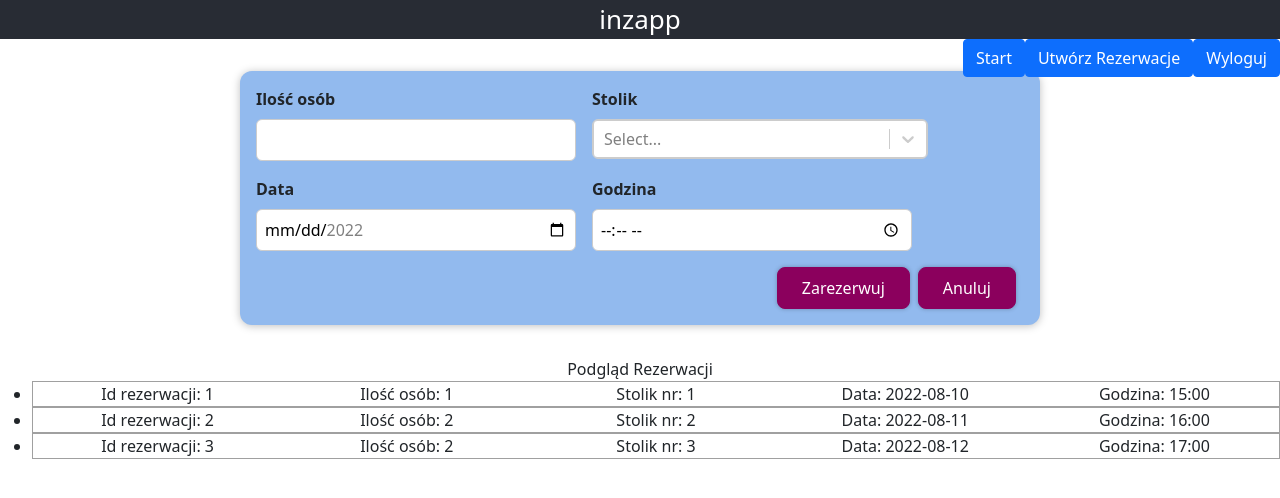
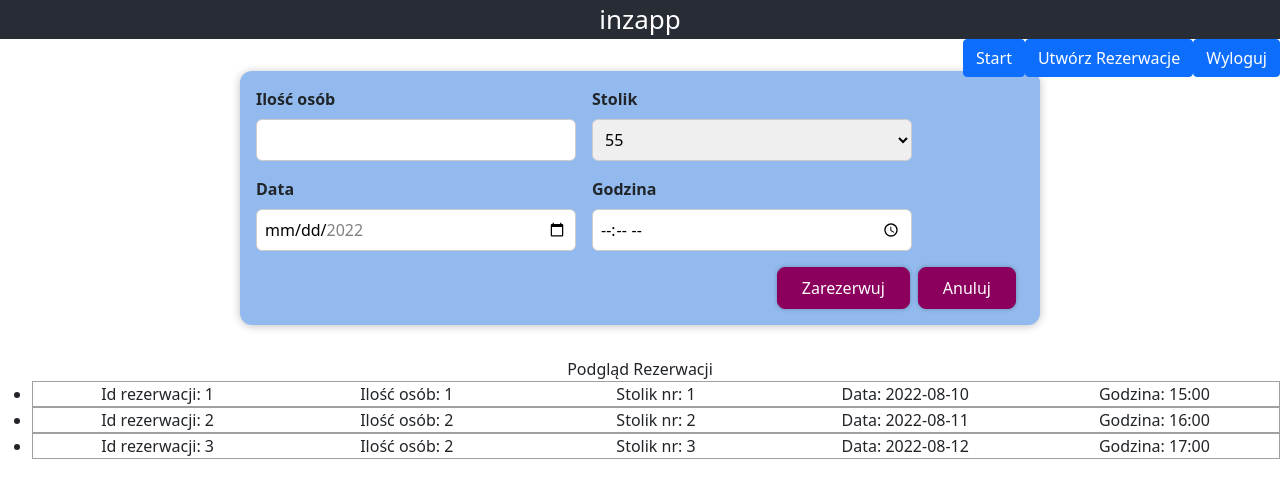
Before and after one commit to mturczak/inzapp, a React (Create React App) app: page / in a window 1280 px wide. Shown: the top 498 px of the page. Built offline with nearby package versions, Linux system fonts and the light colour scheme.

Commit message:
changed select of tables, problem with callback

```diff
--- a/src/App.js
+++ b/src/App.js
@@ -5,51 +5,68 @@ import ReservationForm from "./NewReservation/ReservationForm";
 import ReservationPreview from "./NewReservation/ReservationPreviev";
 import { useState } from "react";
 
-
-
 const example_tables = [
-  {id: 1, table_size: 1, isBusy:false},
-  {id: 2, table_size: 2, isBusy:true},
-  {id: 3, table_size: 2, isBusy:false},
-  {id: 4, table_size: 3, isBusy:true},
-  {id: 5, table_size: 3, isBusy:true},
-  {id: 6, table_size: 4, isBusy:true}
-]
+  { id: 1, table_size: 1, isBusy: false },
+  { id: 2, table_size: 2, isBusy: true },
+  { id: 3, table_size: 2, isBusy: false },
+  { id: 4, table_size: 3, isBusy: true },
+  { id: 5, table_size: 3, isBusy: true },
+  { id: 6, table_size: 4, isBusy: true },
+];
 
 const example_reservations = [
-  {id: 1, table_id: 1, size:1, reservation_date: '2022-08-10' , reservation_time:'15:00'},
-  {id: 2, table_id: 2, size:2, reservation_date: '2022-08-11', reservation_time:'16:00'},
-  {id: 3, table_id: 3, size:2, reservation_date: '2022-08-12', reservation_time:'17:00'}
-
-]
+  {
+    id: 1,
+    table_id: 1,
+    size: 1,
+    reservation_date: "2022-08-10",
+    reservation_time: "15:00",
+  },
+  {
+    id: 2,
+    table_id: 2,
+    size: 2,
+    reservation_date: "2022-08-11",
+    reservation_time: "16:00",
+  },
+  {
+    id: 3,
+    table_id: 3,
+    size: 2,
+    reservation_date: "2022-08-12",
+    reservation_time: "17:00",
+  },
+];
 
 const App = (props) => {
-  const [reservations, setReservations] = useState (example_reservations);
+  const [reservations, setReservations] = useState(example_reservations);
   const addReservationHandler = (reservation) => {
     setReservations((prevReservations) => {
       console.log([...prevReservations, reservation]);
-      return ([...prevReservations, reservation]);
-
+      return [...prevReservations, reservation];
     });
   };
   const onSaveReservationDataHandler = (enterReservationData) => {
     const reservationData = {
       ...enterReservationData,
-      id:Math.random().toString()
-    }
+      id: Math.random().toString(),
+    };
 
     props.onAddReservation(reservationData);
-
-  }
-
+  };
 
   return (
     <div className="App">
       <header className="App-header">inzapp</header>
       <NavBar />
-      <ReservationForm records={reservations} tables={example_tables} onSaveReservationData ={onSaveReservationDataHandler} onSaveReservation={addReservationHandler} />
+      <ReservationForm
+        records={reservations}
+        tables={example_tables}
+        onSaveReservationData={onSaveReservationDataHandler}
+        onSaveReservation={addReservationHandler}
+      />
       <ReservationPreview records={reservations} />
-    </ div>
+    </div>
   );
 };
 
--- a/src/NavBar/NavBar.css
+++ b/src/NavBar/NavBar.css
@@ -1,5 +1,4 @@
 .navBar {
-
-    position: fixed;
-    right:0%;
+  position: fixed;
+  right: 0%;
 }
--- a/src/NewReservation/Reservation.css
+++ b/src/NewReservation/Reservation.css
@@ -1,14 +1,10 @@
 .single_reservation {
+  border: 1px solid #a0a0a0;
 
-    border: 1px solid #a0a0a0;
-
-
-    display:flex;
+  display: flex;
 }
 
 .single_reservation_info {
-
-
-    display: inline-block;
-    width:30%;
+  display: inline-block;
+  width: 30%;
 }
--- a/src/NewReservation/ReservationForm.css
+++ b/src/NewReservation/ReservationForm.css
@@ -32,19 +32,18 @@
   max-width: 100%;
 }
 
-  .new-reservation__control_select {
+.new-reservation__control select {
   font: inherit;
-    padding: 0rem;
+  padding: 0.5rem;
   border-radius: 6px;
   border: 1px solid #ccc;
-    width: 21rem;
+  width: 20rem;
   max-width: 100%;
 }
 
 .new-reservation__actions {
   text-align: right;
 }
-
 
 .button {
   width: 100%;
--- a/src/NewReservation/ReservationForm.js
+++ b/src/NewReservation/ReservationForm.js
@@ -1,35 +1,60 @@
-import React, { useState } from "react";
+import React, { useEffect, useState } from "react";
 import "./ReservationForm.css";
-import Select from "react-select";
+
+import TablesInSelect from "./TablesInSelect";
 
 let now = new Date();
-let todaysDate =
-  (now.getFullYear() +
+let todaysDate = (
+  now.getFullYear() +
   "-" +
   ("0" + (now.getMonth() + 1)).slice(-2) +
   "-" +
-  ( "0" + now.getDate()).slice(-2)).toString();
+  ("0" + now.getDate()).slice(-2)
+).toString();
 
-  let maxReservationDate = new Date( now.setMonth(now.getMonth() + 1)).toISOString().slice(0,10);
+let maxReservationDate = new Date(now.setMonth(now.getMonth() + 1))
+  .toISOString()
+  .slice(0, 10);
 
-
-
+// let sizeMatchedTables = [
+//   { id: 55, table_size: 1, isBusy: false },
+//   { id: 56, table_size: 2, isBusy: true },
+// ];
 
 const ReservationForm = (props) => {
   const [enteredSize, setEnteredSize] = useState("");
   const [enteredTable, setEnteredTable] = useState("");
   const [enteredDate, setEnteredDate] = useState("");
   const [enteredTime, setEnteredTime] = useState("");
+  const [sizeMatchedTables, setSizeMatchedTables] = useState([
+    { id: 55, table_size: 1, isBusy: false },
+    { id: 56, table_size: 2, isBusy: true },
+  ]);
 
   let ids_reservations = props.records.map((value) => value.id);
   let max_id_reservations = Math.max(...ids_reservations);
 
+  const matchingSizeTablesHandler = () => {
+    const newArray = props.tables.filter((tables) => {
+      if (tables.table_size >= enteredSize) {
+        return tables;
+      }
+    });
+    setSizeMatchedTables(newArray);
+  };
+
   const sizeChangeHandler = (event) => {
+
     setEnteredSize(event.target.value);
+    matchingSizeTablesHandler();
     console.log(enteredSize);
+    console.log(sizeMatchedTables);
+    console.log(props.tables);
   };
+
+
   const tableChangeHandler = (event) => {
-    setEnteredTable(event.id);
+    setEnteredTable(event.target.value);
     console.log(enteredTable);
   };
   const dateChangeHandler = (event) => {
@@ -87,13 +112,20 @@ const ReservationForm = (props) => {
         </div>
         <div className="new-reservation__control">
           <label>Stolik</label>
-          <Select
+          {/* <Select
             className="new-reservation__control_select"
             value={enteredTable}
             onChange={tableChangeHandler}
             options={props.tables.filter((table) => table.isBusy)}
             getOptionLabel={(option) => option.id}
-          />
+          /> */}
+          <select
+            className="new-reservation__control"
+            value={enteredTable}
+            onChange={tableChangeHandler}
+          >
+            <TablesInSelect passedOptions={sizeMatchedTables} />
+          </select>
         </div>
 
         <div className="new-reservation__control">
--- /dev/null
+++ b/src/NewReservation/TablesInSelect.js
@@ -0,0 +1,17 @@
+import React from "react";
+
+const TablesInSelect = (props) => {
+  return (
+    <>
+      {props.passedOptions.map((option, index) => {
+        return (
+          <option key={index} value={option.id}>
+            {option.id}
+          </option>
+        );
+      })}
+    </>
+  );
+};
+
+export default TablesInSelect;
```
Also changed, not shown: src/NavBar/NavBar.js (+4 -5 lines), src/NewReservation/Reservation.js (+20 -9 lines). Lines whose indentation alone changed are shown as unchanged.
